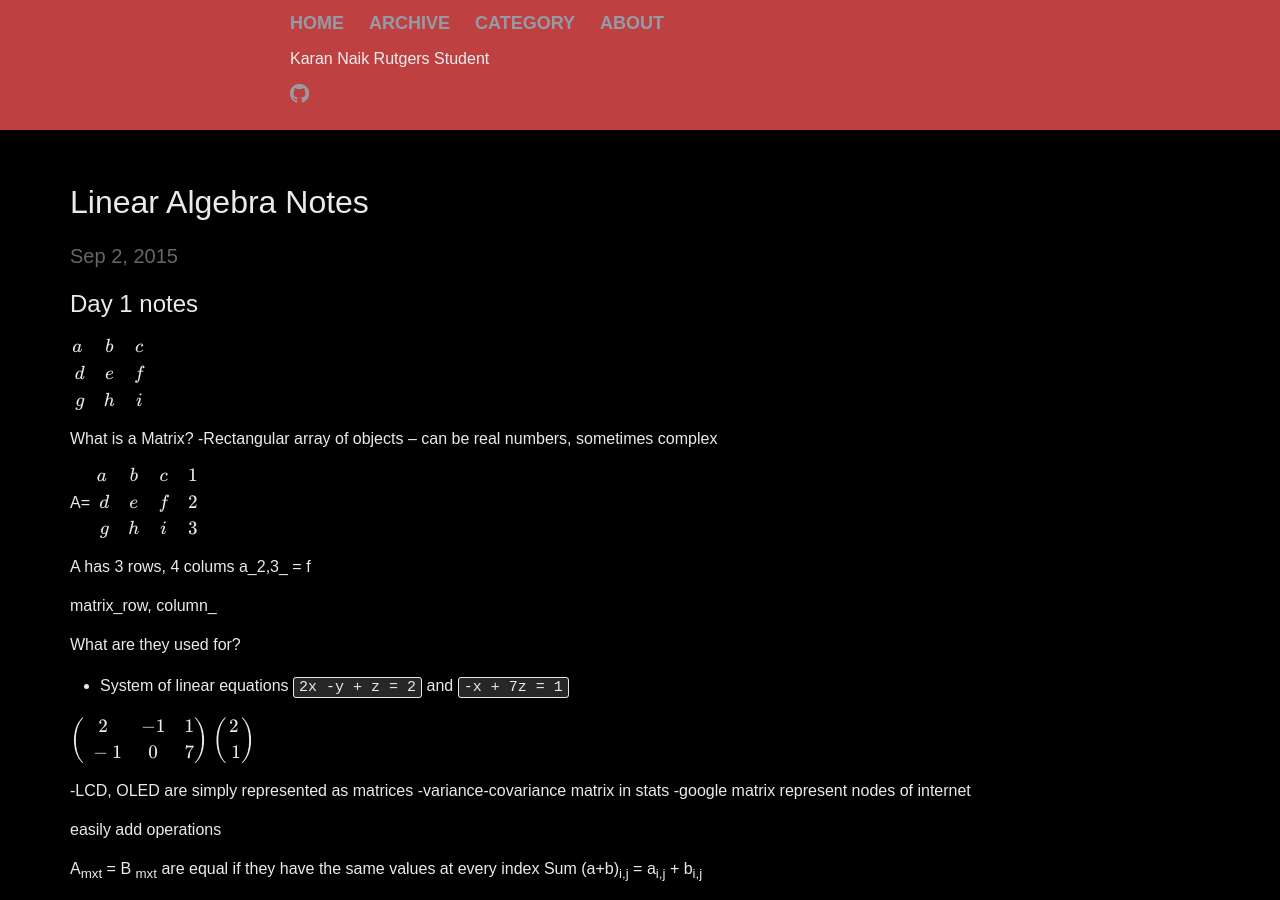
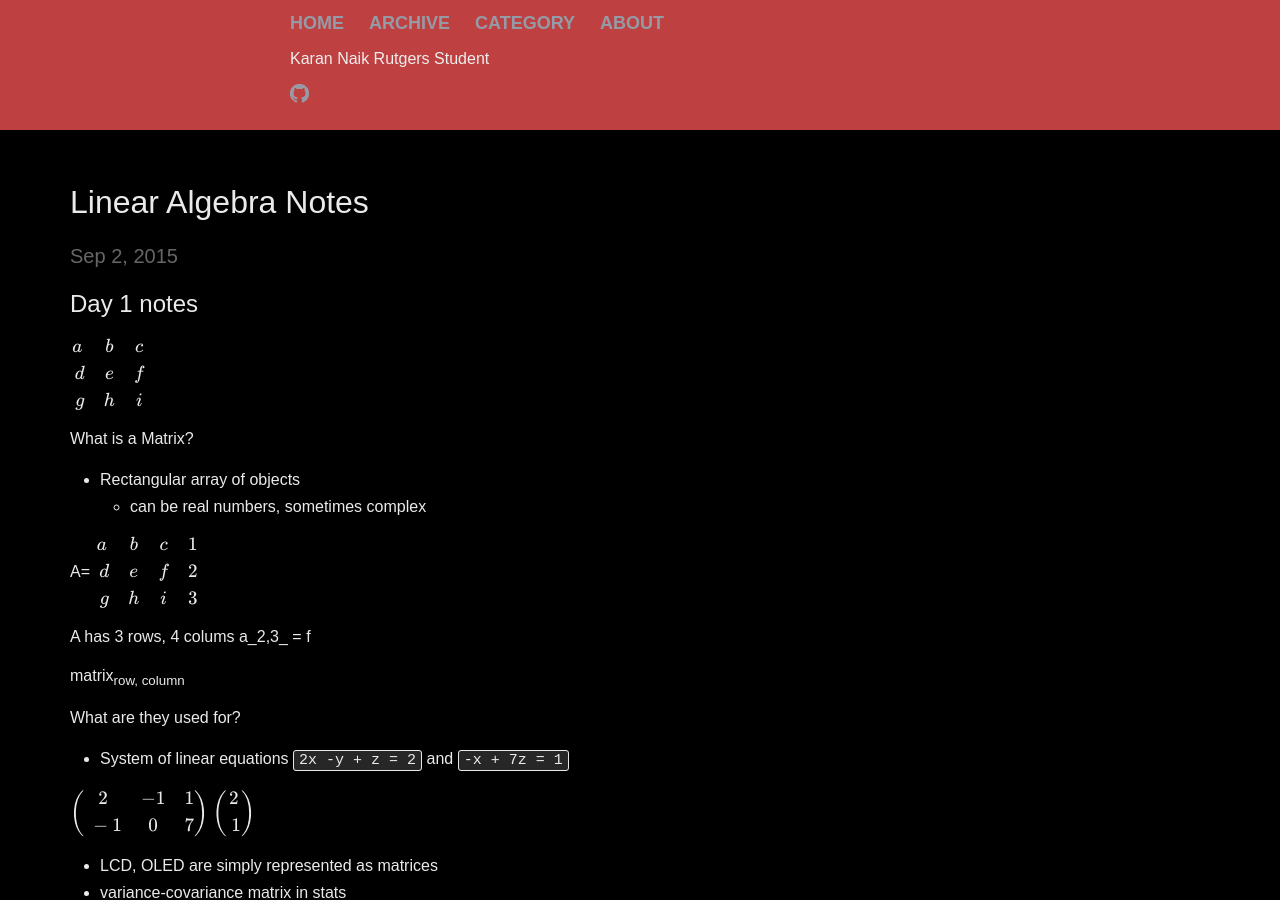
Before and after one commit to knaik/knaik.github.io, a Jekyll site: the page built from _posts/2015-09-02-linear-alg.markdown, in a window 1280 px wide and 900 px high. Built offline with Jekyll 4.4.1, drawn with Linux system fonts in a browser that asks for light colours; formulas are drawn with MathJax 3; some of the changed text lies outside the part shown.

Commit message:
Visibility Tweaking for small things

```diff
--- a/_posts/2015-09-02-linear-alg.markdown
+++ b/_posts/2015-09-02-linear-alg.markdown
@@ -8,8 +8,8 @@ categories: Linear Algebra
 $$ \begin{matrix} a & b & c \\\ d & e & f \\\ g & h & i \end{matrix} $$
 
 What is a Matrix?
--Rectangular array of objects
--- can be real numbers, sometimes complex
+- Rectangular array of objects
+	- can be real numbers, sometimes complex
 
 A=
 $$ \begin{matrix} a & b & c & 1 \\\ d & e & f & 2 \\\ g & h & i & 3 \end{matrix} $$
@@ -17,7 +17,7 @@ $$ \begin{matrix} a & b & c & 1 \\\ d & e & f & 2 \\\ g & h & i & 3 \end{matrix}
 A has 3 rows, 4 colums
 a_2,3_ = f
 
-matrix_row, column_
+matrix<sub>row, column</sub>
 
 What are they used for?
 - System of linear equations
@@ -26,9 +26,9 @@ What are they used for?
 $$ \begin{pmatrix} 2 & -1 & 1 \\\ -1 & 0 & 7 \end{pmatrix} $$
 $$ \begin{pmatrix} 2 \\\ 1 \end{pmatrix} $$
 
--LCD, OLED are simply represented as matrices
--variance-covariance matrix in stats
--google matrix represent nodes of internet
+- LCD, OLED are simply represented as matrices
+- variance-covariance matrix in stats
+- Google matrix represent nodes of internet
 
 easily add operations
 
@@ -103,6 +103,7 @@ and \quad \begin{pmatrix} a \\\ b \\\ c \end{pmatrix} = ae_1 + be_2 + ce_3 \quad
 -----
 Matrix Vector Product
 Example: Find the matrix product
+
 $$
 A \vec v \; where: \\\
 A = \begin{pmatrix} 1 & 2 & -1 \\\ 0 & -1 & 1 \end{pmatrix} \; \vec v = \; \begin{pmatrix} 2 \\\ -3 \\\  7 \end{pmatrix} A \vec v = 2 \begin{pmatrix} 1  \\\ 0 \end{pmatrix} + -3 \begin{pmatrix} 2  \\\ -1 \end{pmatrix} + 7 \begin{pmatrix} -1 \\\ 1 \end{pmatrix}  = \begin{pmatrix} -11 \\\ 10 \end{pmatrix}
```
Also changed, not shown: 1 other file.
